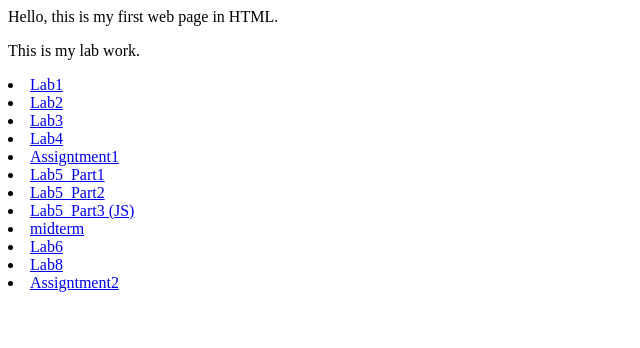
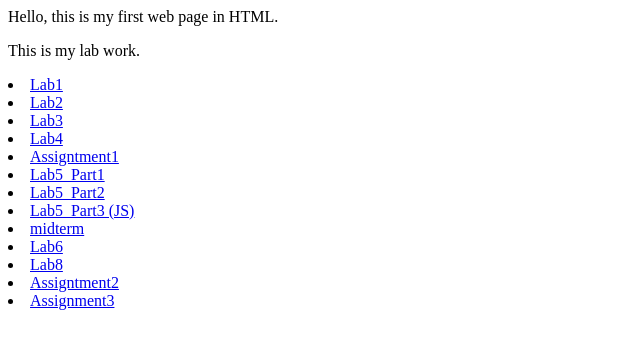
Before and after one commit to Soohyeun/COMP1537_Labwork, a plain HTML site: page index.html in a window 1280 px wide. Shown: the whole page, without its empty margins (0-640 px from the left). Drawn offline with Linux system fonts and the light colour scheme.

Commit message:
Add A3 file

```diff
--- a/index.html
+++ b/index.html
@@ -51,5 +51,9 @@
         <li>
             <a href="./W10_A2/index.html">Assigntment2</a>
         </li>
+
+        <li>
+            <a href="https://warm-atoll-55346.herokuapp.com/">Assignment3</a>
+        </li>
     </body>
 </html>
```
